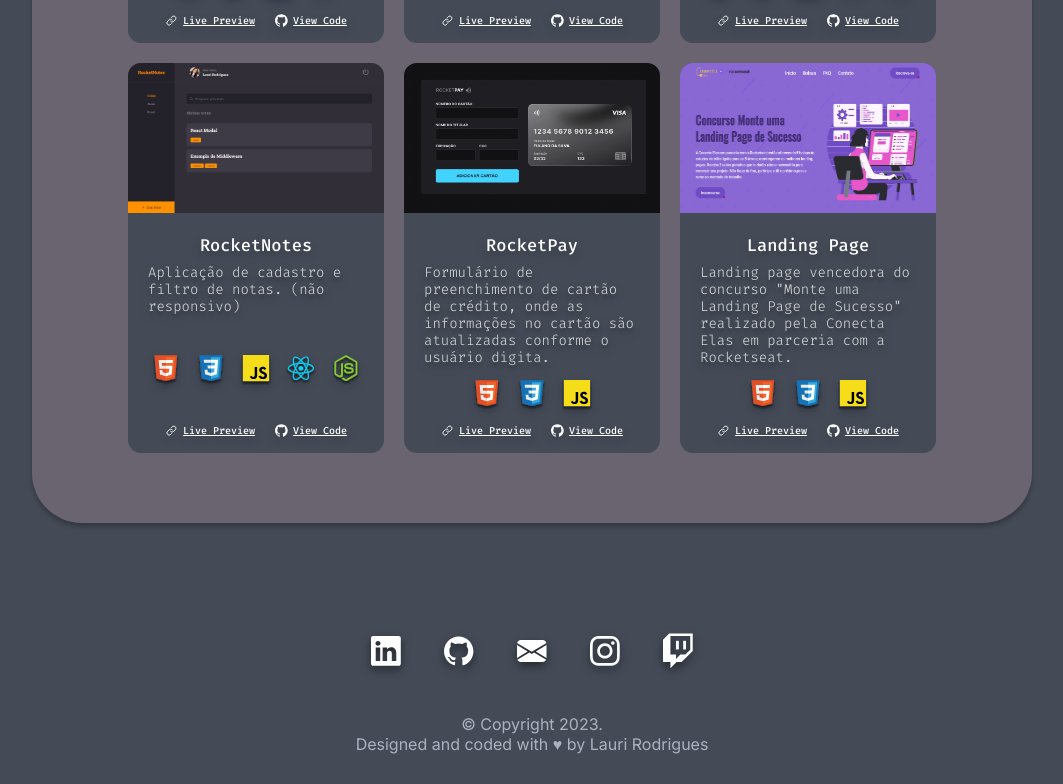
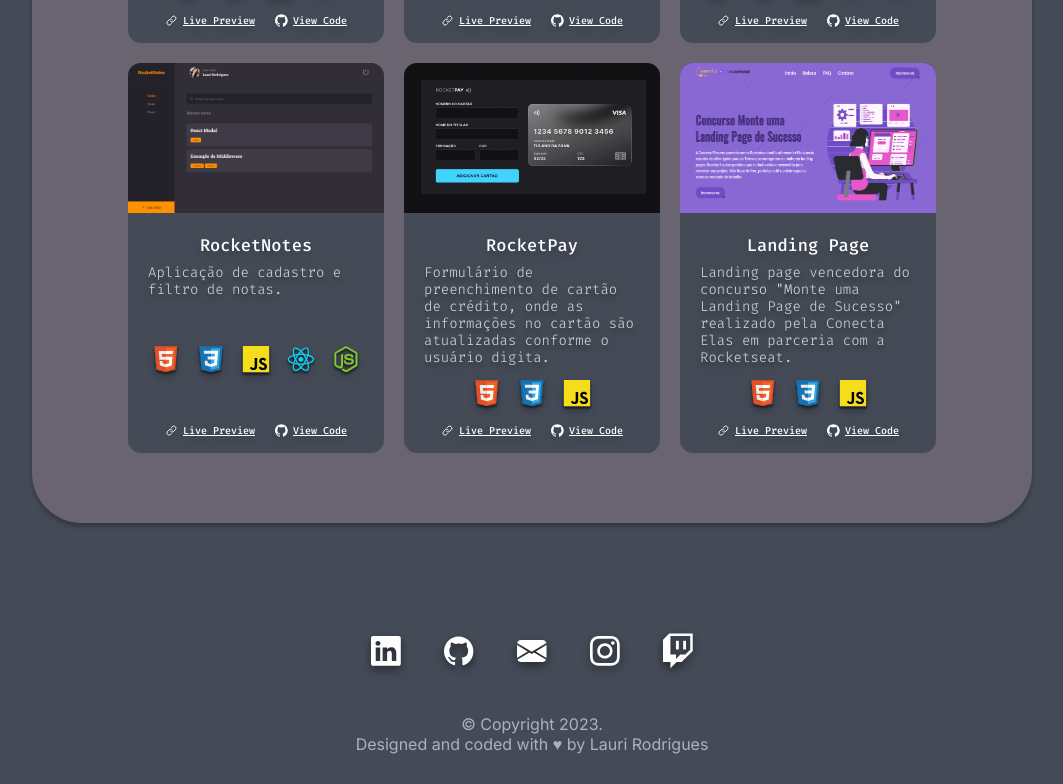
Before and after one commit to LauriRodrigues/portfolio, a React (Vite) app: page /projetos in a window 1280 px wide. Shown: the part 727-1511 px from the top of the page, without its empty margins (108-1171 px from the left). Built offline with nearby package versions, Linux system fonts and the light colour scheme; a web font is replaced by a local one.

Commit message:
card RocketNotes att

```diff
--- a/src/pages/Projects/cardData.js
+++ b/src/pages/Projects/cardData.js
@@ -45,7 +45,7 @@ export const cardData = [
   {
     cardImage: RocketNotes,
     cardTitle: 'RocketNotes',
-    cardText: 'Aplicação de cadastro e filtro de notas. (não responsivo)',
+    cardText: 'Aplicação de cadastro e filtro de notas.',
     icons: htmlCssJsReactNode,
     previewLink: 'https://rocketnotes-react.netlify.app/',
     codeLink: 'https://github.com/LauriRodrigues/RocketNotes-front'
```
